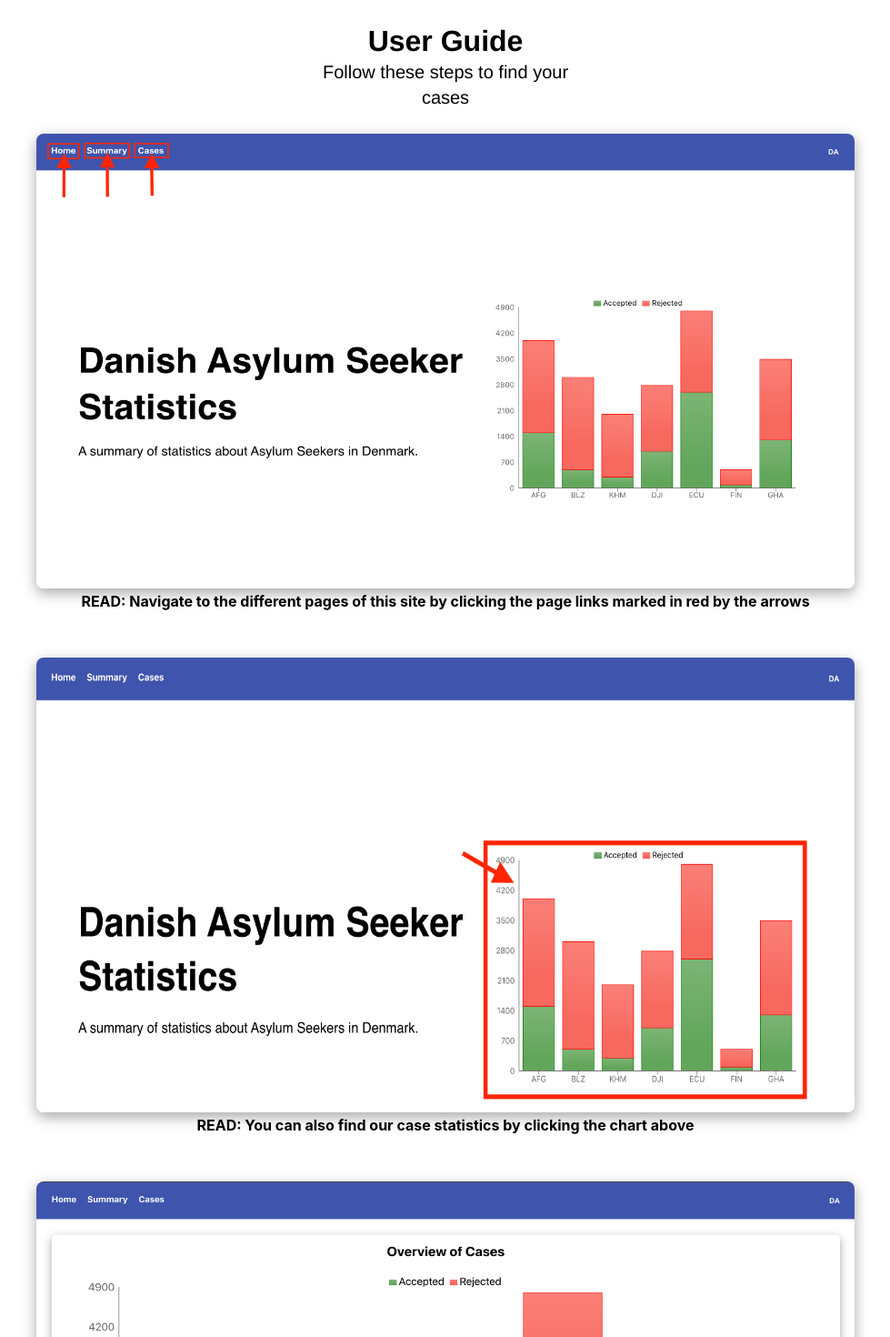
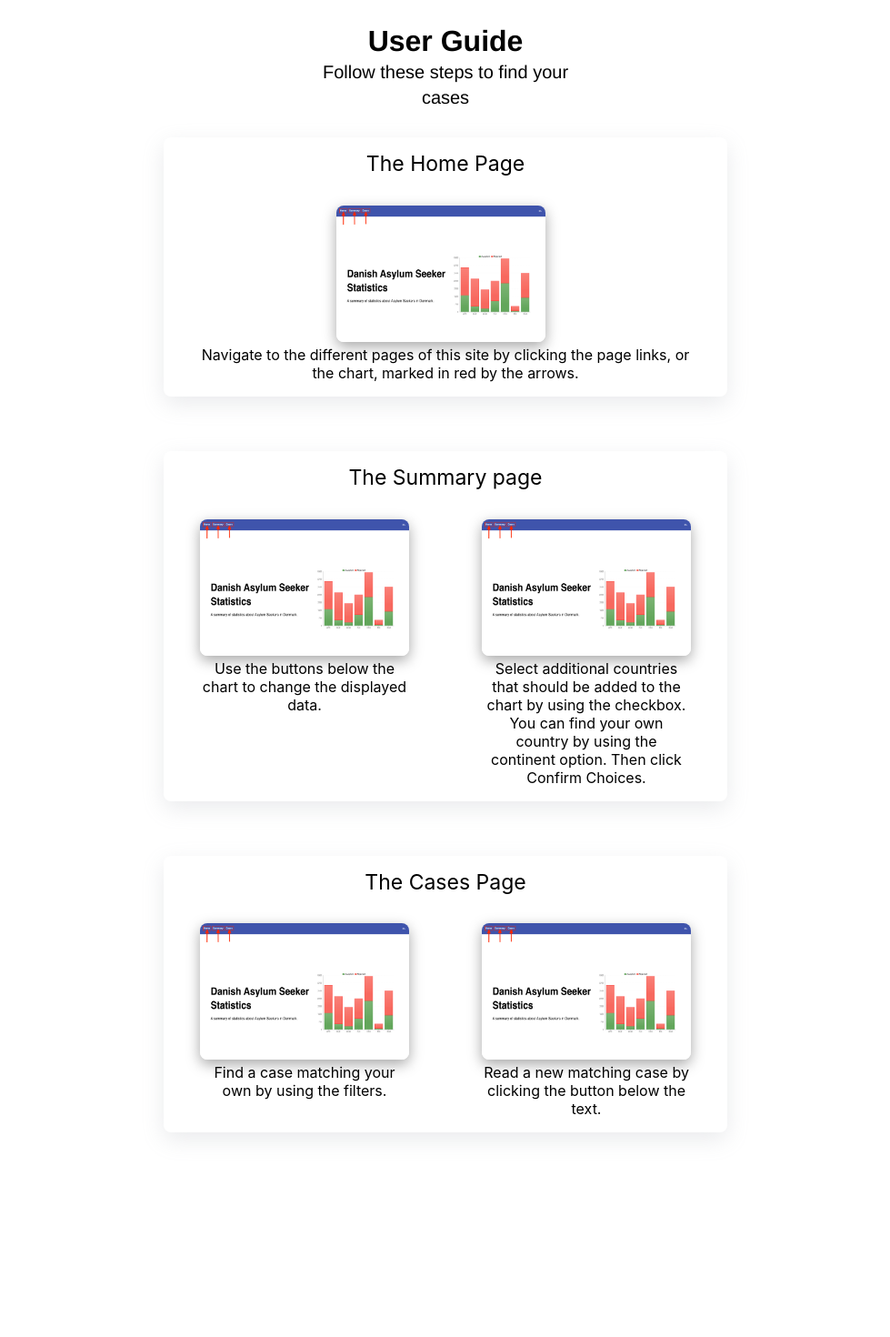
Before and after one commit to lilygostovic/DASS-frontend, a React (Create React App) app: page / in a window 1280 px wide. Shown: the part 2080-3550 px from the top of the page at 91% size, without its empty margins (150-1129 px from the left). After the commit the page ends 3495 px from the top, so only its background shows below. Built offline with nearby package versions, Linux system fonts and the light colour scheme; no server answers.

Commit message:
Made images smaller but with expansion

```diff
--- a/src/i18n/locales/en.json
+++ b/src/i18n/locales/en.json
@@ -30,13 +30,15 @@
       "body": "Follow these steps to find your cases"
     },
     "images": {
-      "homeChart":
-        "READ: You can also find our case statistics by clicking the chart above",
-      "summary": "READ: Browse our general case statistics by using the blue button marked by the arrow",
-      "cases":
-        "READ: You can read specific cases on our Cases page by (1) choosing a selection of filters, (2) selecting an age range if you wish and (3) hitting the Send button",
-      "nav":
-        "READ: Navigate to the different pages of this site by clicking the page links marked in red by the arrows"
+      "home":
+        "Navigate to the different pages of this site by clicking the page links, or the chart, marked in red by the arrows.",
+      "summary1": "Use the buttons below the chart to change the displayed data.",
+      "summary2": "Select additional countries that should be added to the chart by using the checkbox. You can find your own country by using the continent option. Then click Confirm Choices.",
+      "cases1": "Find a case matching your own by using the filters.",
+      "cases2": "Read a new matching case by clicking the button below the text.",
+      "homeTitle": "The Home Page",
+      "summaryTitle": "The Summary page",
+      "casesTitle": "The Cases Page"
     }
   },
   "dashboardPage": {
--- a/src/pages/Home/components/GuideBlock.tsx
+++ b/src/pages/Home/components/GuideBlock.tsx
@@ -1,10 +1,10 @@
 import React from "react";
 import { StyledDiv } from "../../../components/common/StyledDiv";
 import { StyledText } from "../../../components/common/StyledText";
-import casesPic from "./cases.png";
-import chartPic from "./caseSum.png";
+// import casesPic from "./cases.png";
+// import chartPic from "./caseSum.png";
 import navPic from "./nav.png";
-import sumPic from "./sum.png";
+// import sumPic from "./sum.png";
 import { useTranslation } from "react-i18next";
 
 interface GuideBlockProps {
@@ -14,11 +14,16 @@ interface GuideBlockProps {
 
 export const GuideBlock = ({ title, text }: GuideBlockProps) => {
   const { t } = useTranslation();
-  const t1 = t("homePage.images.nav")
-  const t2 = t("homePage.images.homeChart");
-  const t3 = t("homePage.images.summary");
-  const t4 = t("homePage.images.cases");
+  const homeTitle = t("homePage.images.homeTitle");
+  const summaryTitle = t("homePage.images.summaryTitle");
+  const casesTitle = t("homePage.images.casesTitle");
+  const t1 = t("homePage.images.home");
+  const t2 = t("homePage.images.summary1");
+  const t3 = t("homePage.images.summary2");
+  const t4 = t("homePage.images.cases1");
+  const t5 = t("homePage.images.cases2");
 
+  // Scroll to top when images are clicked
   const handleClick = () => {
     window.scrollTo({ top: 0, behavior: "smooth" })
   }
@@ -37,53 +42,172 @@ export const GuideBlock = ({ title, text }: GuideBlockProps) => {
             display="flex"
             flexDirection="column"
         >
-            <StyledDiv margin="10px">
+            <StyledDiv
+              margin="30px 10px"
+              alignItems="center"
+              backgroundColor="white"
+              borderRadius="8px"
+              boxShadow="rgba(149, 157, 165, 0.2) 0px 8px 24px"
+            >
+              <h1 style={{ textAlign: "center", fontSize: "23px", fontWeight: "normal" }}>{homeTitle}</h1>
+              <StyledDiv
+                display="flex"
+                flexDirection="row"
+              >
                 <figure>
-                <img src={navPic} width="900px" height="500px" onClick={handleClick}
+                  <img
+                    src={navPic}
+                    width="230px"
+                    height="150px"
+                    onClick={handleClick}
+                    onMouseEnter={(e) => {
+                      e.currentTarget.style.transform = "scale(3.4)";
+                      e.currentTarget.style.zIndex = "3";
+                    }}
+                    onMouseLeave={(e) => {
+                      e.currentTarget.style.transform = "scale(1)";
+                      e.currentTarget.style.zIndex = "2";
+                    }}
                     style={{
+                      position: "relative",
                       boxShadow: "0px 5px 15px rgba(0, 0, 0, 0.35)",
                       borderRadius: "8px",
                       cursor: "pointer",
+                      transition: "transform 0.2s",
+                      marginLeft: "150px",
                     }}>
                   </img>
-                <figcaption style={{ fontWeight: "bold", textAlign: "center" }}>{t1}</figcaption>
+                  <figcaption style={{ textAlign: "center" }}>{t1}</figcaption>
                 </figure>
               </StyledDiv>
-            <StyledDiv margin="10px">
+            </StyledDiv>
+
+            <StyledDiv
+              margin="30px 10px"
+              alignItems="center"
+              backgroundColor="white"
+              borderRadius="8px"
+              boxShadow="rgba(149, 157, 165, 0.2) 0px 8px 24px"
+            >
+              <h1 style={{ textAlign: "center", fontSize: "23px", fontWeight: "normal" }}>{summaryTitle}</h1>
+              <StyledDiv
+                display="flex"
+                flexDirection="row"
+              >
                 <figure>
-                <img src={chartPic} width="900px" height="500px" onClick={handleClick}
+                  <img
+                    src={navPic}
+                    width="230px"
+                    height="150px"
+                    onClick={handleClick}
+                    onMouseEnter={(e) => {
+                      e.currentTarget.style.transform = "scale(3.4)";
+                      e.currentTarget.style.zIndex = "3";
+                    }}
+                    onMouseLeave={(e) => {
+                      e.currentTarget.style.transform = "scale(1)";
+                      e.currentTarget.style.zIndex = "2";
+                    }}
                     style={{
+                      position: "relative",
                       boxShadow: "0px 5px 15px rgba(0, 0, 0, 0.35)",
                       borderRadius: "8px",
                       cursor: "pointer",
+                      transition: "transform 0.2s",
                     }}>
                   </img>
-                <figcaption style={{ fontWeight: "bold", textAlign: "center" }}>{t2}</figcaption>
+                  <figcaption style={{ textAlign: "center" }}>{t2}</figcaption>
                 </figure>
-            </StyledDiv>
-            <StyledDiv margin="10px">
+
                 <figure>
-                <img src={sumPic} width="900px" height="500px" onClick={handleClick}
+                  <img
+                    src={navPic}
+                    width="230px"
+                    height="150px"
+                    onClick={handleClick}
+                    onMouseEnter={(e) => {
+                      e.currentTarget.style.transform = "scale(3.4)";
+                      e.currentTarget.style.zIndex = "3";
+                    }}
+                    onMouseLeave={(e) => {
+                      e.currentTarget.style.transform = "scale(1)";
+                      e.currentTarget.style.zIndex = "2";
+                    }}
                     style={{
+                      position: "relative",
                       boxShadow: "0px 5px 15px rgba(0, 0, 0, 0.35)",
                       borderRadius: "8px",
                       cursor: "pointer",
+                      transition: "transform 0.2s",
                     }}>
                   </img>
-                <figcaption style={{ fontWeight: "bold", textAlign: "center" }}>{t3}</figcaption>
+                  <figcaption style={{ textAlign: "center" }}>{t3}</figcaption>
                 </figure>
               </StyledDiv>
-            <StyledDiv margin="10px">
+            </StyledDiv>
+
+            <StyledDiv
+              margin="30px 10px"
+              alignItems="center"
+              backgroundColor="white"
+              borderRadius="8px"
+              boxShadow="rgba(149, 157, 165, 0.2) 0px 8px 24px"
+            >
+              <h1 style={{ textAlign: "center", fontSize: "23px", fontWeight: "normal" }}>{casesTitle}</h1>
+              <StyledDiv
+                display="flex"
+                flexDirection="row"
+              >
                 <figure>
-                <img src={casesPic} width="900px" height="500px" onClick={handleClick}
+                  <img
+                    src={navPic}
+                    width="230px"
+                    height="150px"
+                    onClick={handleClick}
+                    onMouseEnter={(e) => {
+                      e.currentTarget.style.transform = "scale(3.4)";
+                      e.currentTarget.style.zIndex = "3";
+                    }}
+                    onMouseLeave={(e) => {
+                      e.currentTarget.style.transform = "scale(1)";
+                      e.currentTarget.style.zIndex = "2";
+                    }}
                     style={{
+                      position: "relative",
                       boxShadow: "0px 5px 15px rgba(0, 0, 0, 0.35)",
                       borderRadius: "8px",
                       cursor: "pointer",
+                      transition: "transform 0.2s",
                     }}>
                   </img>
-                <figcaption style={{ fontWeight: "bold", textAlign: "center" }}>{t4}</figcaption>
+                  <figcaption style={{ textAlign: "center" }}>{t4}</figcaption>
                 </figure>
+
+                <figure>
+                  <img
+                    src={navPic}
+                    width="230px"
+                    height="150px"
+                    onClick={handleClick}
+                    onMouseEnter={(e) => {
+                      e.currentTarget.style.transform = "scale(3.4)";
+                      e.currentTarget.style.zIndex = "3";
+                    }}
+                    onMouseLeave={(e) => {
+                      e.currentTarget.style.transform = "scale(1)";
+                      e.currentTarget.style.zIndex = "2";
+                    }}
+                    style={{
+                      position: "relative",
+                      boxShadow: "0px 5px 15px rgba(0, 0, 0, 0.35)",
+                      borderRadius: "8px",
+                      cursor: "pointer",
+                      transition: "transform 0.2s",
+                    }}>
+                  </img>
+                  <figcaption style={{ textAlign: "center" }}>{t5}</figcaption>
+                </figure>
+              </StyledDiv>
             </StyledDiv>
         </StyledDiv>
     </StyledDiv>
```
Lines whose indentation alone changed are shown as unchanged.
